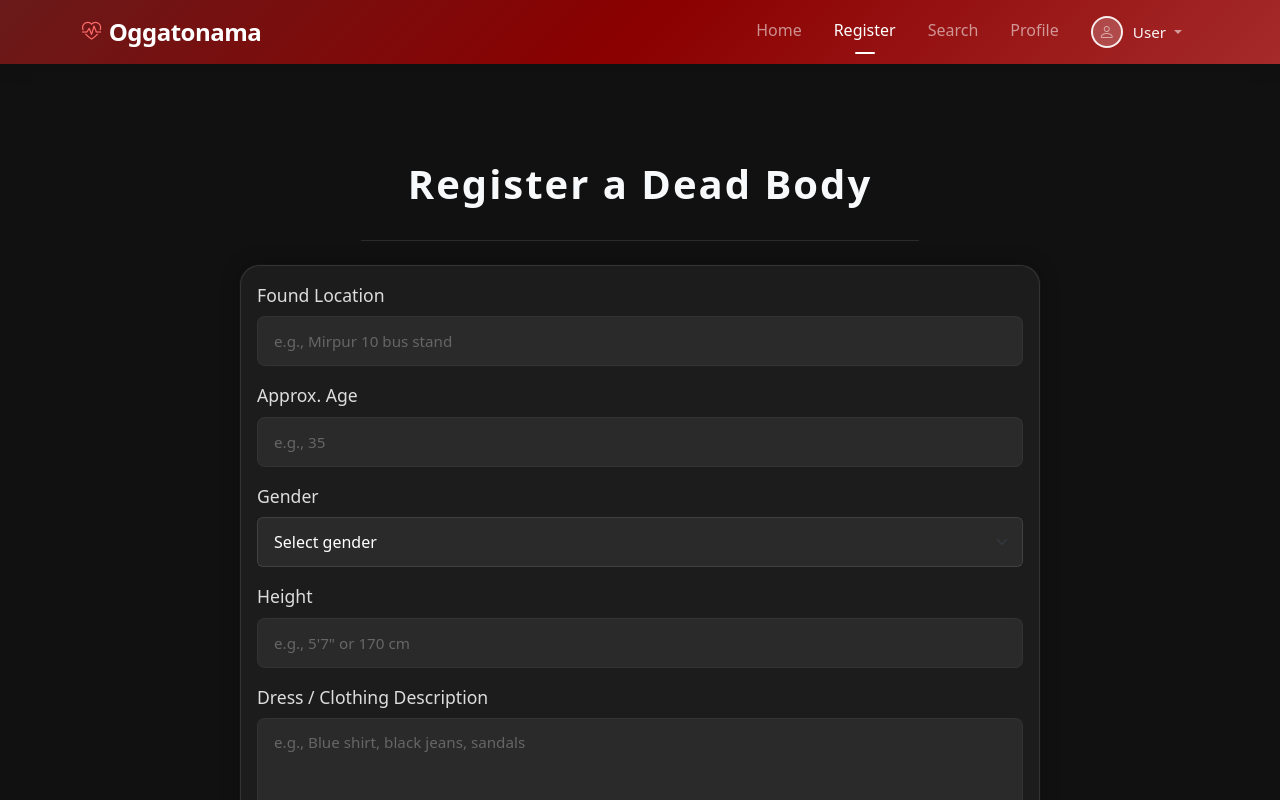
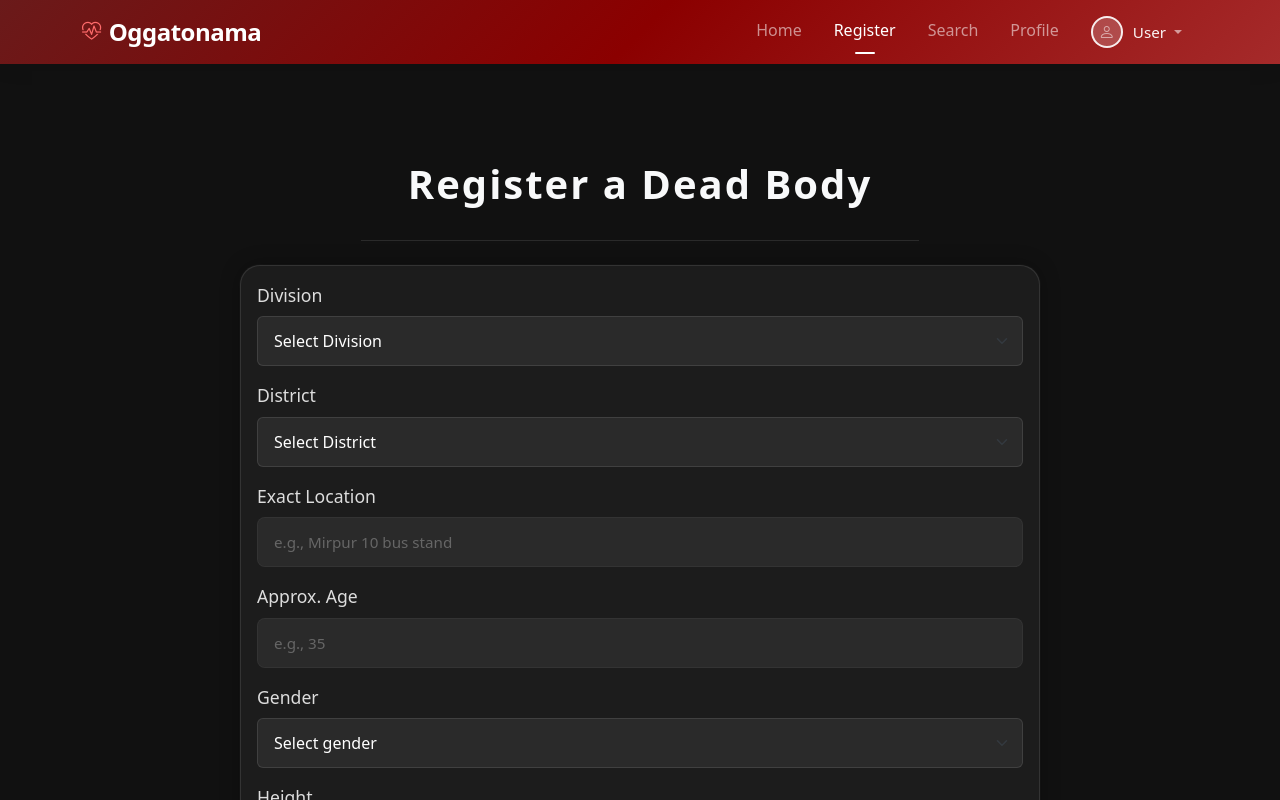
Before and after one commit to PanthaProtick/oggatonama_web, a React (Create React App) app: page /register in a window 1280 px wide. Shown: the top 800 px of the page. Built offline with nearby package versions, Linux system fonts and the light colour scheme; sample sign-in values are in the browser's storage.

Commit message:
Division and District added and filtering process updated

```diff
--- a/src/pages/RegisterBody.js
+++ b/src/pages/RegisterBody.js
@@ -2,9 +2,24 @@ import React, { useState } from "react";
 import Navbar from "../components/Navbar";
 import "./css/RegisterBody.css";
 
+
 function RegisterBody() {
+  const divisionDistricts = {
+    Barishal: ["Barguna", "Barishal", "Bhola", "Jhalokati", "Patuakhali", "Pirojpur"],
+    Chittagong: ["Bandarban", "Brahmanbaria", "Chandpur", "Chittagong", "Comilla", "Cox's Bazar", "Feni", "Khagrachhari", "Lakshmipur", "Noakhali", "Rangamati"],
+    Dhaka: ["Dhaka", "Faridpur", "Gazipur", "Gopalganj", "Jamalpur", "Kishoreganj", "Madaripur", "Manikganj", "Munshiganj", "Mymensingh", "Narayanganj", "Narsingdi", "Netrokona", "Rajbari", "Shariatpur", "Sherpur", "Tangail"],
+    Khulna: ["Bagerhat", "Chuadanga", "Jessore", "Jhenaidah", "Khulna", "Kushtia", "Magura", "Meherpur", "Narail", "Satkhira"],
+    Mymensingh: ["Jamalpur", "Mymensingh", "Netrokona", "Sherpur"],
+    Rajshahi: ["Bogra", "Chapainawabganj", "Joypurhat", "Naogaon", "Natore", "Pabna", "Rajshahi", "Sirajganj"],
+    Rangpur: ["Dinajpur", "Gaibandha", "Kurigram", "Lalmonirhat", "Nilphamari", "Panchagarh", "Rangpur", "Thakurgaon"],
+    Sylhet: ["Habiganj", "Moulvibazar", "Sunamganj", "Sylhet"]
+  };
+  const divisions = Object.keys(divisionDistricts);
+
   const [form, setForm] = useState({
-    foundLocation: "",
+    division: "",
+    district: "",
+    exactLocation: "",
     age: "",
     gender: "",
     height: "",
@@ -18,6 +33,10 @@ function RegisterBody() {
   const handleChange = (e) => {
     const { name, value } = e.target;
     setForm((prev) => ({ ...prev, [name]: value }));
+    // Reset district if division changes
+    if (name === "division") {
+      setForm((prev) => ({ ...prev, district: "" }));
+    }
   };
 
   const handleFileChange = (e) => {
@@ -30,40 +49,39 @@ function RegisterBody() {
     setSuccess("");
     setError("");
 
-    console.log('Form data before submission:', form);
-    console.log('Photo selected:', photo);
+    // Combine location fields
+    const foundLocation = `${form.division}, ${form.district}, ${form.exactLocation}`;
+    const submitForm = {
+      ...form,
+      foundLocation,
+    };
+    delete submitForm.division;
+    delete submitForm.district;
+    delete submitForm.exactLocation;
 
     try {
       const formData = new FormData();
-      Object.entries(form).forEach(([key, value]) => {
+      Object.entries(submitForm).forEach(([key, value]) => {
         formData.append(key, value);
       });
       if (photo) formData.append("photo", photo);
-
-      console.log('Making request to http://localhost:5000/api/register...');
 
       const res = await fetch("http://localhost:5000/api/register", {
         method: "POST",
         body: formData,
       });
 
-      console.log('Response status:', res.status);
-      console.log('Response OK:', res.ok);
-
       if (res.ok) {
         setSuccess("Registration successful!");
-        setForm({ foundLocation: "", age: "", gender: "", height: "", clothing: "" });
+        setForm({ division: "", district: "", exactLocation: "", age: "", gender: "", height: "", clothing: "" });
         setPhoto(null);
-        // Reset the file input
         const fileInput = document.querySelector('input[type="file"]');
         if (fileInput) fileInput.value = '';
       } else {
         const data = await res.json();
-        console.log('Error response:', data);
         setError(data.error || "Registration failed");
       }
     } catch (err) {
-      console.error('Network error:', err);
       setError("Network error: " + err.message);
     } finally {
       setLoading(false);
@@ -80,15 +98,47 @@ function RegisterBody() {
         <div className="card register-card mx-auto">
           <form onSubmit={handleSubmit}>
             <div className="mb-3">
-              <label className="form-label">Found Location</label>
+              <label className="form-label">Division</label>
+              <select
+                className="form-select"
+                name="division"
+                value={form.division}
+                onChange={handleChange}
+                required
+              >
+                <option value="">Select Division</option>
+                {divisions.map((div) => (
+                  <option key={div} value={div}>{div}</option>
+                ))}
+              </select>
+            </div>
+            <div className="mb-3">
+              <label className="form-label">District</label>
+              <select
+                className="form-select"
+                name="district"
+                value={form.district}
+                onChange={handleChange}
+                required
+                disabled={!form.division}
+              >
+                <option value="">Select District</option>
+                {form.division && divisionDistricts[form.division].map((dist) => (
+                  <option key={dist} value={dist}>{dist}</option>
+                ))}
+              </select>
+            </div>
+            <div className="mb-3">
+              <label className="form-label">Exact Location</label>
               <input
                 type="text"
                 className="form-control"
                 placeholder="e.g., Mirpur 10 bus stand"
-                name="foundLocation"
-                value={form.foundLocation}
+                name="exactLocation"
+                value={form.exactLocation}
                 onChange={handleChange}
                 required
+                disabled={!form.district}
               />
             </div>
 
--- a/src/pages/SearchDeadBody.js
+++ b/src/pages/SearchDeadBody.js
@@ -3,22 +3,23 @@ import Navbar from "../components/Navbar";
 import "./css/RegisterBody.css";
 
 function SearchDeadBody() {
+  const divisionDistricts = {
+    Barishal: ["Barguna", "Barishal", "Bhola", "Jhalokati", "Patuakhali", "Pirojpur"],
+    Chittagong: ["Bandarban", "Brahmanbaria", "Chandpur", "Chittagong", "Comilla", "Cox's Bazar", "Feni", "Khagrachhari", "Lakshmipur", "Noakhali", "Rangamati"],
+    Dhaka: ["Dhaka", "Faridpur", "Gazipur", "Gopalganj", "Jamalpur", "Kishoreganj", "Madaripur", "Manikganj", "Munshiganj", "Mymensingh", "Narayanganj", "Narsingdi", "Netrokona", "Rajbari", "Shariatpur", "Sherpur", "Tangail"],
+    Khulna: ["Bagerhat", "Chuadanga", "Jessore", "Jhenaidah", "Khulna", "Kushtia", "Magura", "Meherpur", "Narail", "Satkhira"],
+    Mymensingh: ["Jamalpur", "Mymensingh", "Netrokona", "Sherpur"],
+    Rajshahi: ["Bogra", "Chapainawabganj", "Joypurhat", "Naogaon", "Natore", "Pabna", "Rajshahi", "Sirajganj"],
+    Rangpur: ["Dinajpur", "Gaibandha", "Kurigram", "Lalmonirhat", "Nilphamari", "Panchagarh", "Rangpur", "Thakurgaon"],
+    Sylhet: ["Habiganj", "Moulvibazar", "Sunamganj", "Sylhet"]
+  };
+  const divisions = ["All", ...Object.keys(divisionDistricts)];
   const [bodies, setBodies] = useState([]);
   const [loading, setLoading] = useState(true);
   const [error, setError] = useState("");
   const [division, setDivision] = useState("All");
+  const [district, setDistrict] = useState("All");
   const [age, setAge] = useState("All");
-  const divisions = [
-    "All",
-    "Barishal",
-    "Chattogram",
-    "Dhaka",
-    "Khulna",
-    "Rajshahi",
-    "Rangpur",
-    "Mymensingh",
-    "Sylhet"
-  ];
   const ageIntervals = ["All", ...Array.from({length: 10}, (_, i) => `${i*10}-${i*10+9}`)];
 
   useEffect(() => {
@@ -34,9 +35,17 @@ function SearchDeadBody() {
       });
   }, []);
 
-  // Filter logic (division and age interval)
+  // Filter logic (division, district, and age interval)
   const filteredBodies = bodies.filter((body) => {
-    let divisionMatch = division === "All" || (body.foundLocation && body.foundLocation.toLowerCase().includes(division.toLowerCase()));
+    let foundDivision = "";
+    let foundDistrict = "";
+    if (body.foundLocation) {
+      const parts = body.foundLocation.split(",");
+      foundDivision = parts[0]?.trim();
+      foundDistrict = parts[1]?.trim();
+    }
+    let divisionMatch = division === "All" || foundDivision === division;
+    let districtMatch = district === "All" || foundDistrict === district;
     let ageMatch = false;
     if (age === "All") {
       ageMatch = true;
@@ -44,7 +53,7 @@ function SearchDeadBody() {
       const [min, max] = age.split("-").map(Number);
       ageMatch = body.age >= min && body.age <= max;
     }
-    return divisionMatch && ageMatch;
+    return divisionMatch && districtMatch && ageMatch;
   });
 
   return (
@@ -57,9 +66,18 @@ function SearchDeadBody() {
         {/* Filters */}
         <div className="mb-3">
           <label className="form-label">Filter by Division</label>
-          <select className="form-select" value={division} onChange={e => setDivision(e.target.value)}>
+          <select className="form-select" value={division} onChange={e => { setDivision(e.target.value); setDistrict("All"); }}>
             {divisions.map(div => (
               <option key={div} value={div}>{div}</option>
+            ))}
+          </select>
+        </div>
+        <div className="mb-3">
+          <label className="form-label">Filter by District</label>
+          <select className="form-select" value={district} onChange={e => setDistrict(e.target.value)} disabled={division === "All"}>
+            <option value="All">All</option>
+            {division !== "All" && divisionDistricts[division]?.map(dist => (
+              <option key={dist} value={dist}>{dist}</option>
             ))}
           </select>
         </div>
```
